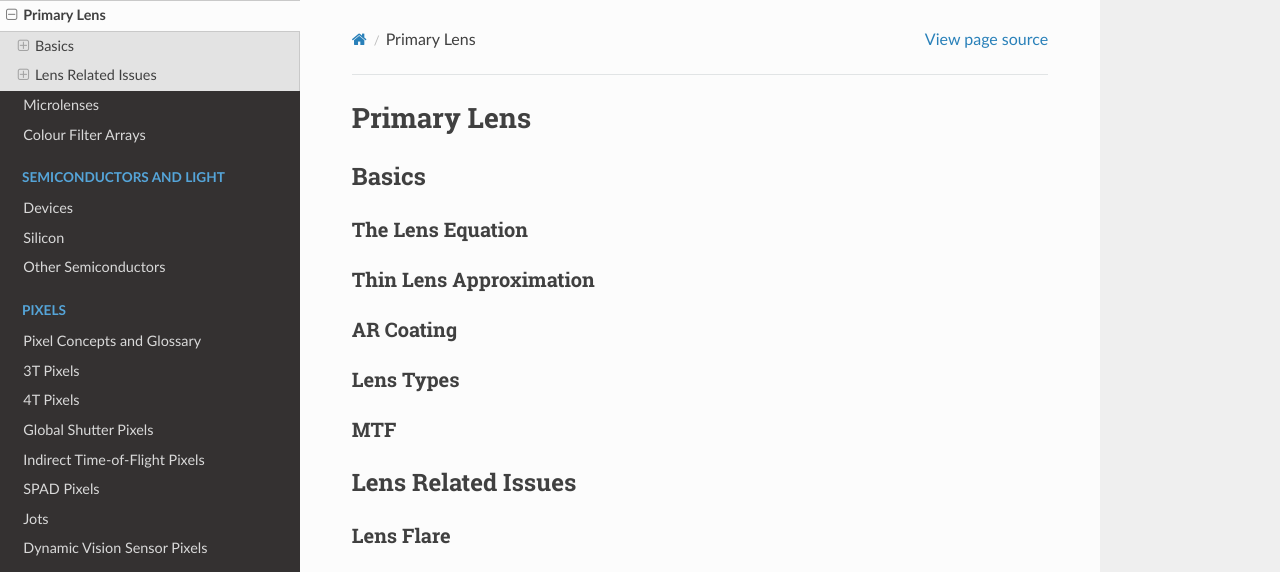
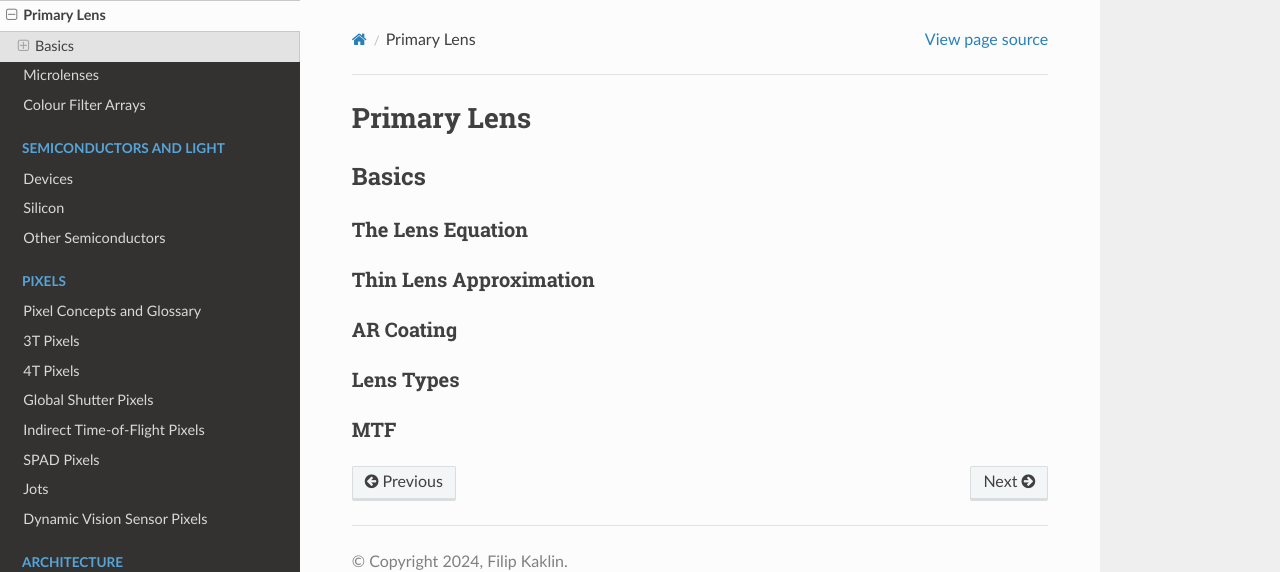
Before and after one commit to kaklin/digital-image-sensor-docs, a Sphinx documentation site: the page built from source/optics/lens.rst, in a window 1280 px wide and 1137 px high. Shown: the top 572 px of the window. Built offline with Sphinx 7.4.7 and the Read the Docs theme 2.0.0, drawn with Linux system fonts in a browser that asks for light colours; pages that are not in the unit, such as notebooks, are missing from menus; some of the changed text lies outside the part shown; grey boxes are pictures that could not be loaded.

Commit message:
move lens related issues to optics_issues.rst

```diff
--- a/source/optics/lens.rst
+++ b/source/optics/lens.rst
@@ -19,14 +19,3 @@ Lens Types
 
 MTF
 ---
-
-Lens Related Issues
-===================
-
-Lens Flare
-----------
-
-.. youtube:: z_WRaTsGbVE
-
-Veiling Glare
--------------
```
